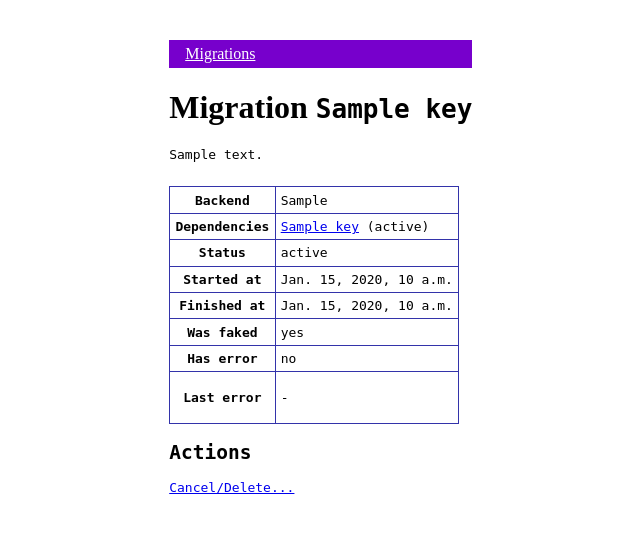
After one commit to adamalton/django-mass-migration, a Django app: template massmigration/templates/massmigration/migration_detail.html in a window 1280 px wide. The commit adds this page. Shown: the top 539 px of the page, without its empty margins (95-735 px from the left). Run offline with Django 3.2, Linux system fonts and the light colour scheme; the template is opened without the code that fills it: most values are stand-ins (such as "Sample title", 1, 10 or a date in 2020).

Commit message:
Improve management admin pages
* Show details of a migration.
* Allow deleting of the record of a successfully applied migration.
* Have a defined set of statuses.

```diff
--- a/massmigration/templates/massmigration/base.html
+++ b/massmigration/templates/massmigration/base.html
@@ -39,16 +39,19 @@
 		.messages .error {
 			background: #ffbbbb;
 		}
-		.massmigrations {
+		.table {
 			border: 1px solid #3333aa;
 			border-collapse: collapse;
 		}
-		.massmigrations th, .massmigrations td {
+		.table th, .table td {
 			border: 1px solid #3333aa;
 			padding: 0.4em;
 		}
 		.pt {
 			padding-top: 1rem;
+		}
+		.mt {
+			margin-top: 1.5rem;
 		}
 	</style>
 </head>
--- a/massmigration/templates/massmigration/delete_migration.html
+++ b/massmigration/templates/massmigration/delete_migration.html
@@ -2,7 +2,7 @@
 
 {% block content %}
 
-<h1>Run Migration</h1>
+<h1>Cancel/Delete Migration</h1>
 <h2>{{migration.key}}</h2>
 <p>{{migration.description}}</p>
 <p class="pt">
--- /dev/null
+++ b/massmigration/templates/massmigration/migration_detail.html
@@ -0,0 +1,59 @@
+{% extends "massmigration/base.html" %}
+
+{% block content %}
+
+<h1>Migration <code>{{migration.key}}</h1>
+<p>{{migration.description}}</p>
+
+<table class="table mt">
+
+	<tr scope="row">
+		<th>Backend</th>
+		<td>{{migration.backend_str}}</td>
+	</tr>
+	<tr scope="row">
+		<th>Dependencies</th>
+		<td>
+			{% for dependency in dependencies %}
+				<div>
+					<a href="{% url 'massmigration_detail' key=dependency.key %}">{{dependency.key}}</a>
+					({% if dependency.record %}{{dependency.record.status}}{% else %}NOT RUN{% endif %})
+				</div>
+			{% empty %}
+				None
+			{% endfor %}
+		</td>
+	</tr>
+	<tr scope="row">
+		<th>Status</th>
+		<td>{% if record %}{{record.status}}{% else %}NOT RUN{% endif %}</td>
+	</tr>
+	<tr scope="row">
+		<th>Started at</th>
+		<td>{{record.initiated_at|default:'-'}}</td>
+	</tr>
+	<tr scope="row">
+		<th>Finished at</th>
+		<td>{{record.applied_at|default:'-'}}</td>
+	</tr>
+	<tr scope="row">
+		<th>Was faked</th>
+		<td>{% if record.applied_at %}{{record.was_faked|yesno}}{% else %}-{% endif %}</td>
+	</tr>
+	<tr scope="row">
+		<th>Has error</th>
+		<td>{{record.has_error|yesno}}</td>
+	</tr>
+	<tr scope="row">
+		<th>Last error</th>
+		<td>{{record.last_error|default:'-'|linebreaks}}</td>
+	</tr>
+</table>
+<h2>Actions</h2>
+<p>
+	{% if not record %}<a href="{% url 'massmigration_run' key=migration.key %}">Run...</a>
+	{% else %}<a href="{% url 'massmigration_delete' key=migration.key %}">Cancel/Delete...</a>
+	{% endif %}
+</p>
+
+{% endblock %}
--- a/massmigration/urls.py
+++ b/massmigration/urls.py
@@ -6,5 +6,6 @@ from . import views
 urlpatterns = [
     path("manage/", views.manage_migrations, name="massmigration_manage"),
     path("run/<str:key>/", views.run_migration, name="massmigration_run"),
-    path("delete/<str:key>", views.delete_migration, name="massmigration_delete"),
+    path("detail/<str:key>/", views.migration_detail, name="massmigration_detail"),
+    path("delete/<str:key>/", views.delete_migration, name="massmigration_delete"),
 ]
```
Also changed, not shown: massmigration/models.py (+13 -0 lines), massmigration/templates/massmigration/manage_migrations.html (+3 -4 lines), massmigration/views.py (+21 -0 lines).
